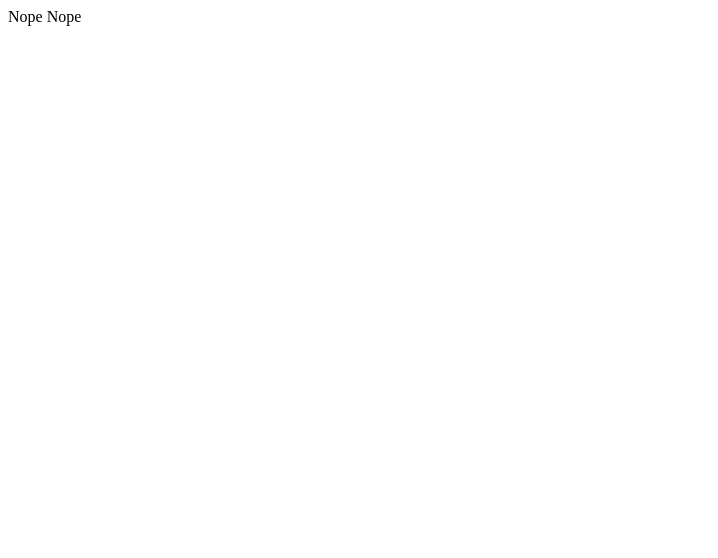
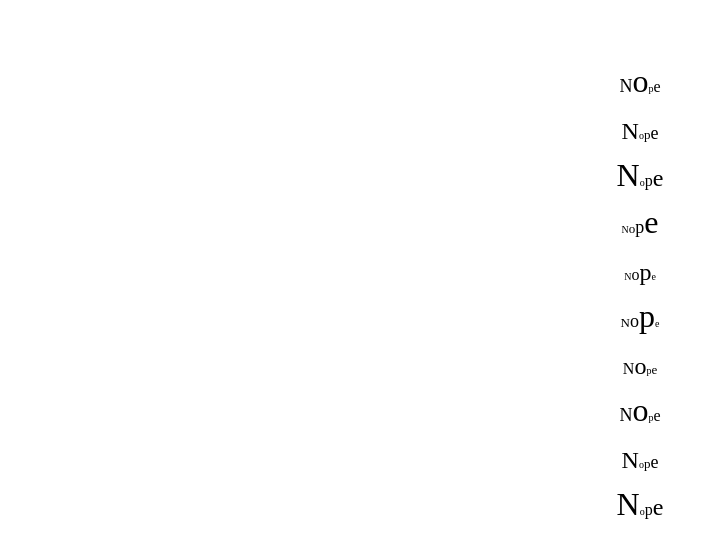
Before and after one commit to aguss787/NopeGenerator, a plain HTML site: page index.html in a window 1280 px wide. Shown: the whole page, without its empty margins (0-718 px from the left). Drawn offline with Linux system fonts and the light colour scheme.

Commit message:
simple nope

```diff
--- a/index.html
+++ b/index.html
@@ -4,7 +4,38 @@
     <title>NopeGenerator by aguss787</title>
   </head>
   <body>
-    Nope
-    Nope
+    <div id="nope" align="center">
+
+    </div>
+
+    <script>
+      document.getElementById('nope').style.fontSize = "40px";
+      var timer = setInterval(addNope, 500);
+
+      function generateNope(){
+        var str = '';
+        var nope = 'Nope';
+
+        var x = Math.floor(Math.random() * 10);
+        //var x = 10;
+
+        for(var i = 0 ; i < 10 ; i ++){
+          str += "<br>";
+          for(var j in nope){
+            str += '<font size="' + (x*2) % 7 + '">' + nope.charAt(j) + '</font>';
+
+            x++;
+          }
+        }
+
+
+        return str;
+      }
+
+      function addNope(){
+        var div = document.getElementById('nope');
+        div.innerHTML = generateNope();
+      }
+    </script>
   </body>
 </html>
```
